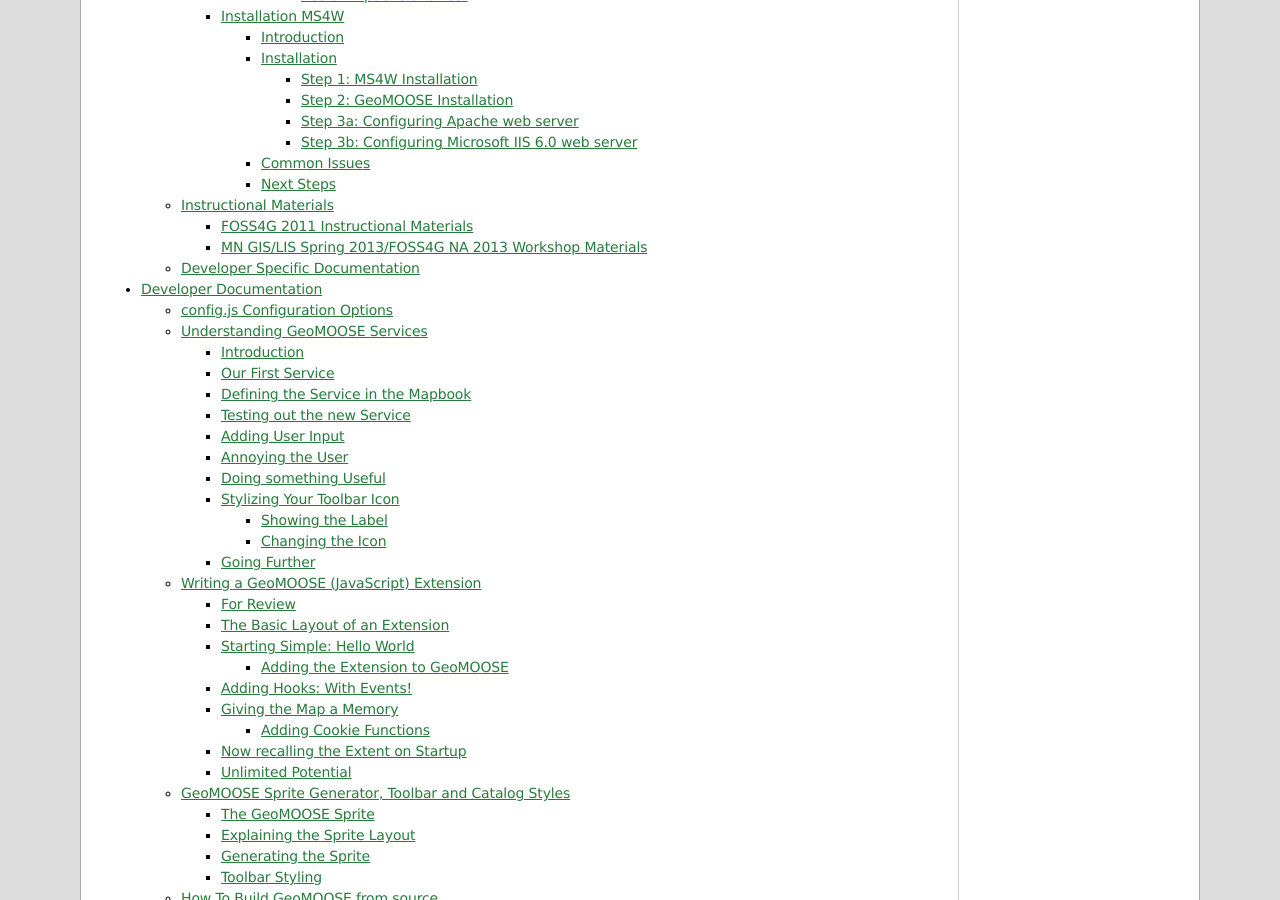
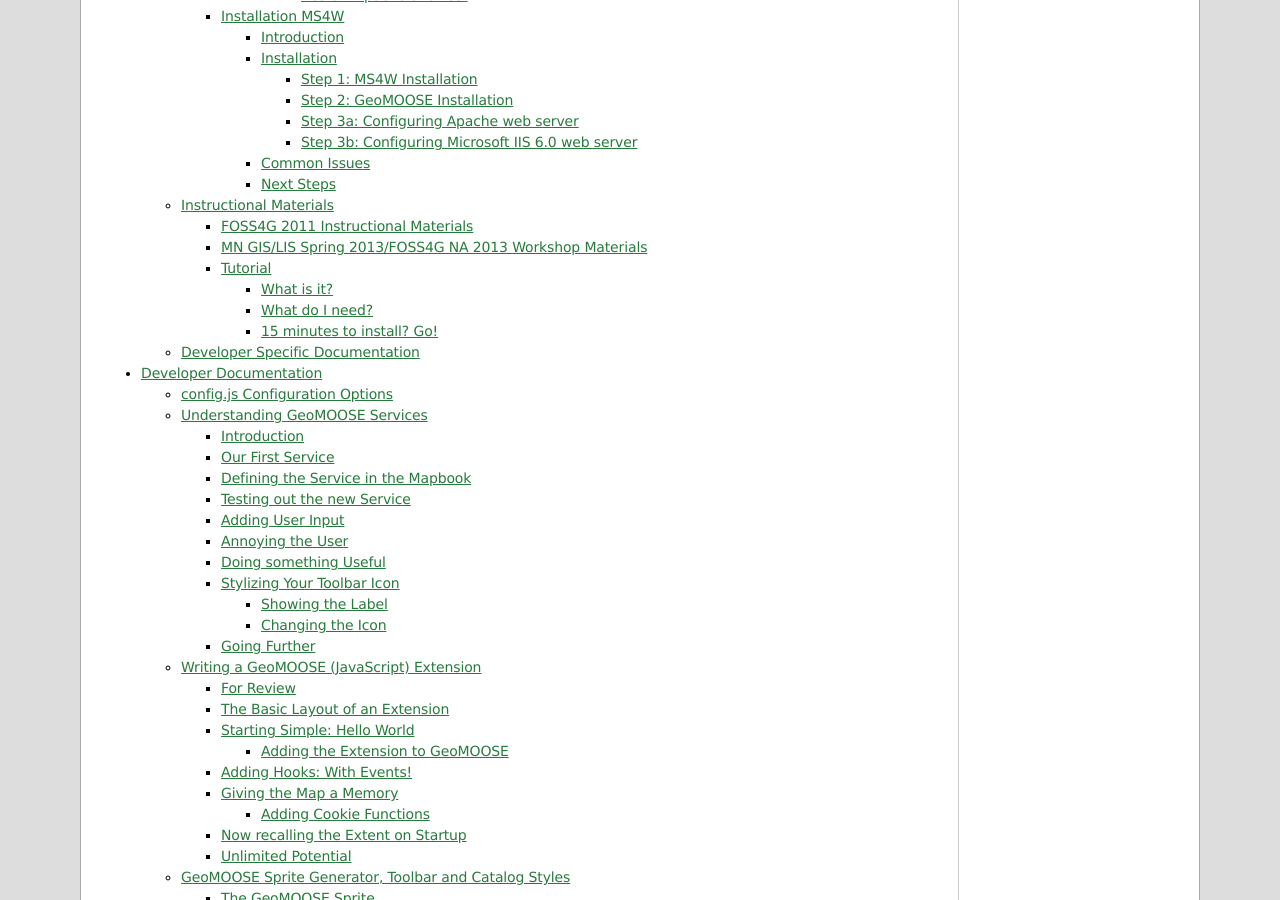
Before and after one commit to geomoose/geomoose-docs, a Sphinx documentation site: the page built from source/index.txt, in a window 1280 px wide and 900 px high, scrolled down 804 px. Built offline with Sphinx 7.4.7, drawn with Linux system fonts in a browser that asks for light colours; pages that are not in the unit, such as notebooks, are missing from menus.

Commit message:
ref link

```diff
--- a/source/getting_started.txt
+++ b/source/getting_started.txt
@@ -35,7 +35,7 @@
 
 	../docs/foss4g2011
 	../docs/foss4gna-2013
-	../docs/web_mapping_cookbook
+	../docs/tutorial
 
 Developer Specific Documentation
 --------------------------------
```
